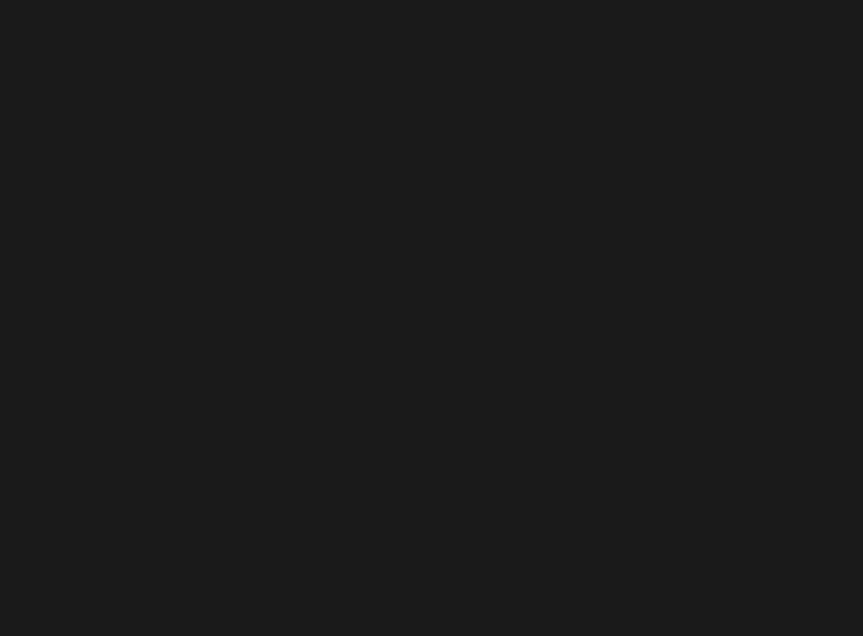
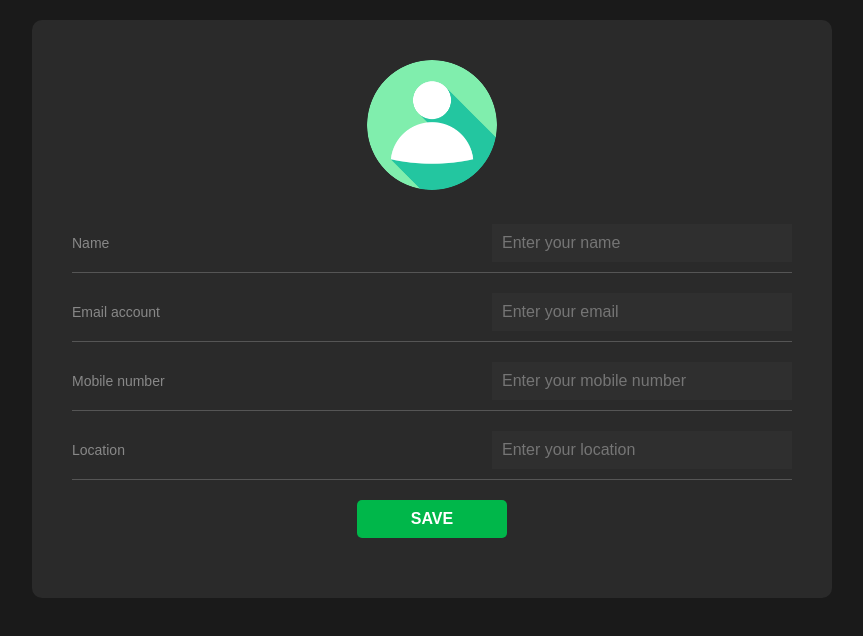
Before and after one commit to rodrivmac1/smartfarm, a React (Create React App) app: page /crearcuenta in a window 1280 px wide. Before the commit this address had no page. Shown: the top 636 px of the page, without its empty margins (208-1071 px from the left). Built offline with nearby package versions, Linux system fonts and the light colour scheme.

Commit message:
Margen del sidebar, y creacion de CrearCuenta

```diff
--- a/src/App.js
+++ b/src/App.js
@@ -5,6 +5,7 @@ import Login from './Login';
 import Profile from './Profile';
 import Sensor from './Sensor';
 import Layout from './layout'; // Importamos el layout
+import CrearCuenta from './CrearCuenta';
 
 function App() {
   return (
@@ -12,12 +13,13 @@ function App() {
       <Routes>
         {/* Ruta para la página de login */}
         <Route path="/" element={<Login />} />
-
+        <Route path="/crearcuenta" element={<CrearCuenta />} />
         {/* Rutas que usan el layout con el menú */}
         <Route element={<Layout />}>
           <Route path="/dashboard" element={<Dashboard />} />
           <Route path="/profile" element={<Profile />} />
           <Route path="/add-sensor" element={<Sensor />} />
+
         </Route>
       </Routes>
     </Router>
--- /dev/null
+++ b/src/CrearCuenta.css
@@ -0,0 +1,116 @@
+.crearcuenta-body {
+  background-color: #1a1a1a; /* Color de fondo gris oscuro */
+  font-family: Arial, sans-serif;
+  margin: 0;
+  padding: 0;
+}
+
+.crearcuenta-app {
+  display: flex;
+  flex-direction: column;
+  min-height: 100vh;
+}
+
+.crearcuenta-content {
+  flex: 1;
+  padding: 40px;
+}
+
+.crearcuenta-profile-container {
+  width: 800px;
+  background-color: #2a2a2a; /* Color ligeramente más claro que el fondo */
+  color: white;
+  padding: 40px;
+  margin: 20px auto;
+  border-radius: 10px;
+}
+
+.crearcuenta-profile-header {
+    display: flex;
+    flex-direction: column; /* Cambia a columna para centrar */
+    align-items: center; /* Centra horizontalmente */
+    margin-bottom: 10px;
+  }
+
+.crearcuenta-profile-details h2 {
+  margin: 0;
+  font-size: 22px;
+}
+
+.crearcuenta-profile-details p {
+  margin: 0;
+  font-size: 16px;
+  color: #aaa;
+}
+
+.crearcuenta-profile-info {
+  margin-top: 30px;
+}
+
+.crearcuenta-info-field {
+  display: flex;
+  justify-content: space-between;
+  align-items: center;
+  margin-bottom: 20px;
+  padding-bottom: 10px;
+  border-bottom: 1px solid #555;
+}
+
+.crearcuenta-info-field label {
+  font-size: 14px;
+  color: #888;
+  width: 150px;
+}
+
+.crearcuenta-info-field input {
+  width: 100%;
+  max-width: 300px;
+  padding: 10px;
+  background-color: #2f2f2f;
+  border: none;
+  color: white;
+  font-size: 16px;
+  margin-left: 10px;
+}
+
+.crearcuenta-info-field input:focus {
+  outline: none;
+  border-bottom: 1px solid #00b74a;
+}
+
+.crearcuenta-save-button {
+  width: 150px;
+  padding: 10px;
+  background-color: #00b74a;
+  color: white;
+  border: none;
+  border-radius: 5px;
+  cursor: pointer;
+  font-size: 16px;
+  margin-top: 20px;
+}
+
+.crearcuenta-save-button:hover {
+  background-color: #008c37;
+}
+
+.crearcuenta-save-button-text {
+  text-transform: uppercase;
+  font-weight: bold;
+}
+
+/*Estilo para imagen de profile*/
+.profile-image-label {
+    cursor: pointer; /* Cambia el cursor al pasar sobre el label */
+  }
+
+  .crearcuenta-profile-picture {
+    border-radius: 50%;
+    width: 130px;
+    height: 130px;
+    transition: transform 0.2s; /* Efecto de transformación */
+  }
+
+  .crearcuenta-profile-picture:hover {
+    transform: scale(1.05); /* Efecto de aumento al pasar el mouse */
+  }
--- /dev/null
+++ b/src/CrearCuenta.js
@@ -0,0 +1,100 @@
+import React, { useState } from "react";
+import "./CrearCuenta.css"; // Estilos generales
+import defaultUserImage from "./images/user.png"; // Importa la imagen por defecto
+
+const CrearCuenta = () => {
+  const [name, setName] = useState(""); // Inicializa vacío
+  const [email, setEmail] = useState(""); // Inicializa vacío
+  const [mobile, setMobile] = useState(""); // Inicializa vacío
+  const [location, setLocation] = useState(""); // Inicializa vacío
+  const [profileImage, setProfileImage] = useState(defaultUserImage); // Imagen por defecto
+
+  const handleSave = () => {
+    console.log("Saved Profile Info:", { name, email, mobile, location });
+    alert("Profile saved!");
+  };
+
+  const handleImageChange = (e) => {
+    const file = e.target.files[0];
+    if (file) {
+      const reader = new FileReader();
+      reader.onloadend = () => {
+        setProfileImage(reader.result); // Carga la nueva imagen
+      };
+      reader.readAsDataURL(file); // Convierte la imagen a URL
+    }
+  };
+
+  return (
+    <div className="crearcuenta-profile-container crearcuenta-content">
+      <div className="crearcuenta-profile-header white-background">
+        <label htmlFor="upload-image" className="profile-image-label">
+          <img
+            src={profileImage} // Usa la imagen importada aquí
+            alt="Profile"
+            className="crearcuenta-profile-picture"
+          />
+        </label>
+        <input
+          type="file"
+          id="upload-image"
+          accept="image/*"
+          onChange={handleImageChange}
+          style={{ display: "none" }} // Oculta el input de tipo file
+        />
+        <div className="crearcuenta-profile-details">
+          <h2>{name}</h2>
+          <p>{email}</p>
+        </div>
+      </div>
+
+      <div className="crearcuenta-profile-info">
+        <div className="crearcuenta-info-field">
+          <label>Name</label>
+          <input
+            type="text"
+            value={name}
+            onChange={(e) => setName(e.target.value)}
+            placeholder="Enter your name" // Placeholder en lugar de contenido
+          />
+        </div>
+
+        <div className="crearcuenta-info-field">
+          <label>Email account</label>
+          <input
+            type="email"
+            value={email}
+            onChange={(e) => setEmail(e.target.value)}
+            placeholder="Enter your email" // Placeholder en lugar de contenido
+          />
+        </div>
+
+        <div className="crearcuenta-info-field">
+          <label>Mobile number</label>
+          <input
+            type="text"
+            value={mobile}
+            onChange={(e) => setMobile(e.target.value)}
+            placeholder="Enter your mobile number" // Placeholder en lugar de contenido
+          />
+        </div>
+
+        <div className="crearcuenta-info-field">
+          <label>Location</label>
+          <input
+            type="text"
+            value={location}
+            onChange={(e) => setLocation(e.target.value)}
+            placeholder="Enter your location" // Placeholder en lugar de contenido
+          />
+        </div>
+      </div>
+
+      <button className="crearcuenta-save-button" onClick={handleSave}>
+        <span className="crearcuenta-save-button-text">Save</span>
+      </button>
+    </div>
+  );
+};
+
+export default CrearCuenta;
--- a/src/Dashboard.css
+++ b/src/Dashboard.css
@@ -32,12 +32,15 @@ html, body {
   justify-content: flex-start;
   align-items: center;
   padding: 16px;
-  width: 190px;
+  width: 205px;
   background: #454545;
   border-radius: 16px;
   color: white;
   height: 100vh; /* Asegura que el sidebar ocupe toda la altura */
   position: fixed;
+  margin-top: 7px;
+  margin-left: 7px;
+  margin-bottom: 7px;
 }
 
 .sidebar h2 {
--- a/src/Login.css
+++ b/src/Login.css
@@ -106,6 +106,7 @@ button:hover {
   text-decoration: underline;
 }
 
+
 /* Logo de login */
 .logo-container {
   text-align: center; /* Centra el logotipo horizontalmente */
@@ -116,3 +117,21 @@ button:hover {
   max-width: 100px; /* Ajusta el tamaño máximo del logotipo */
   height: auto; /* Mantén la proporción del logotipo */
 }
+
+/* Crear cuenta*/
+.create-account {
+  margin-top: 12px; /* Espacio entre "Need help?" y "Crear cuenta" */
+  text-align: center;
+}
+
+.create-account-link {
+  color: #000; /* Color azul para el enlace */
+  font-size: 12px;
+  text-decoration: none; /* Sin subrayado por defecto */
+  cursor: pointer;
+}
+
+.create-account-link:hover {
+  text-decoration: underline; /* Subrayado al pasar el ratón */
+  color: #000; /* Color más oscuro en hover */
+}
--- a/src/Login.js
+++ b/src/Login.js
@@ -8,6 +8,11 @@ function Login() {
   const handleLogin = (e) => {
     e.preventDefault();
     navigate('/dashboard');
+  };
+
+  const handleCreateAccount = (e) => {
+    e.preventDefault();
+    navigate('/crearcuenta');
   };
 
   return (
@@ -30,6 +35,9 @@ function Login() {
             </label>
             <a href="/" className="help-link">Need help?</a>
           </div>
+          <div className="create-account">
+            <a href="/crearcuenta" onClick={handleCreateAccount} className="create-account-link">Crear cuenta</a>
+          </div>
         </form>
       </div>
     </div>
```
Also changed, not shown: src/images/user.png (added).
